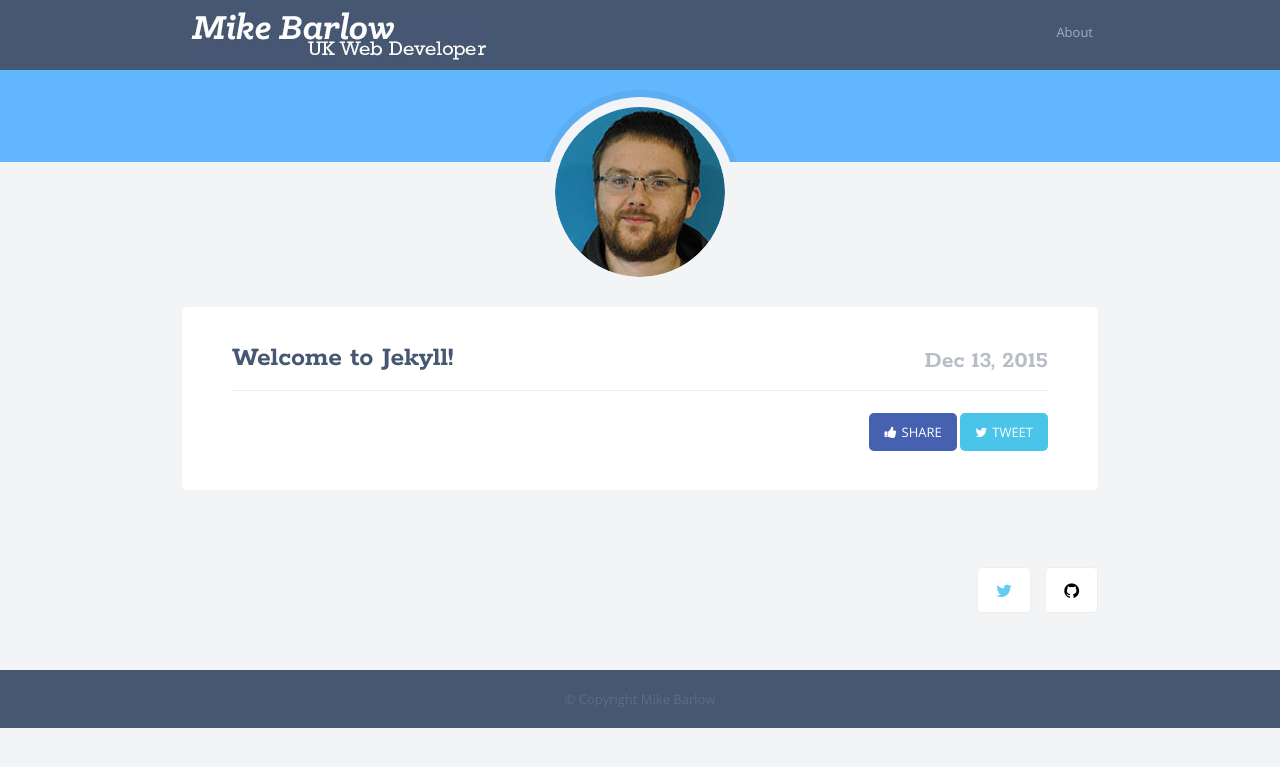
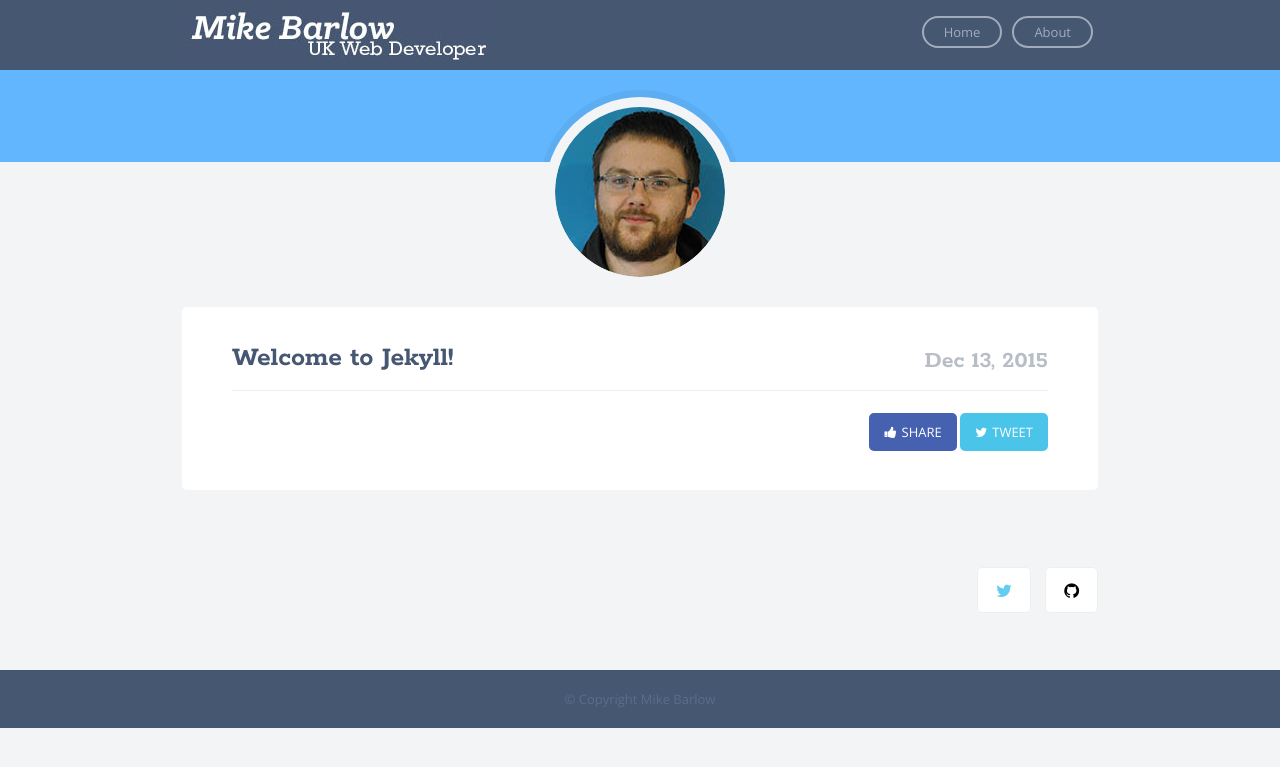
Before and after one commit to peakstoneuk/peakstoneuk.github.io, a Jekyll site: the page built from index.html, in a window 1280 px wide. Shown: the top 767 px of the page. Built offline with Jekyll 4.4.1, drawn with Linux system fonts in a browser that asks for light colours; nearby versions of some CDN libraries.

Commit message:
Adding home link

```diff
--- a/_includes/header.html
+++ b/_includes/header.html
@@ -15,9 +15,10 @@
             <!-- Nav Bar (LEFT) -->
             <nav>
                 <ul>
+                    <li><a href="/" class="nav_link">Home</a></li>
                 {% for my_page in site.pages %}
                     {% if my_page.title %}
-                        <li><a class="nav_Link" href="{{ my_page.url | prepend: site.baseurl }}">{{ my_page.title }}</a></li>
+                        <li><a class="nav_link" href="{{ my_page.url | prepend: site.baseurl }}">{{ my_page.title }}</a></li>
                     {% endif %}
                 {% endfor %}
                 </ul>
```
